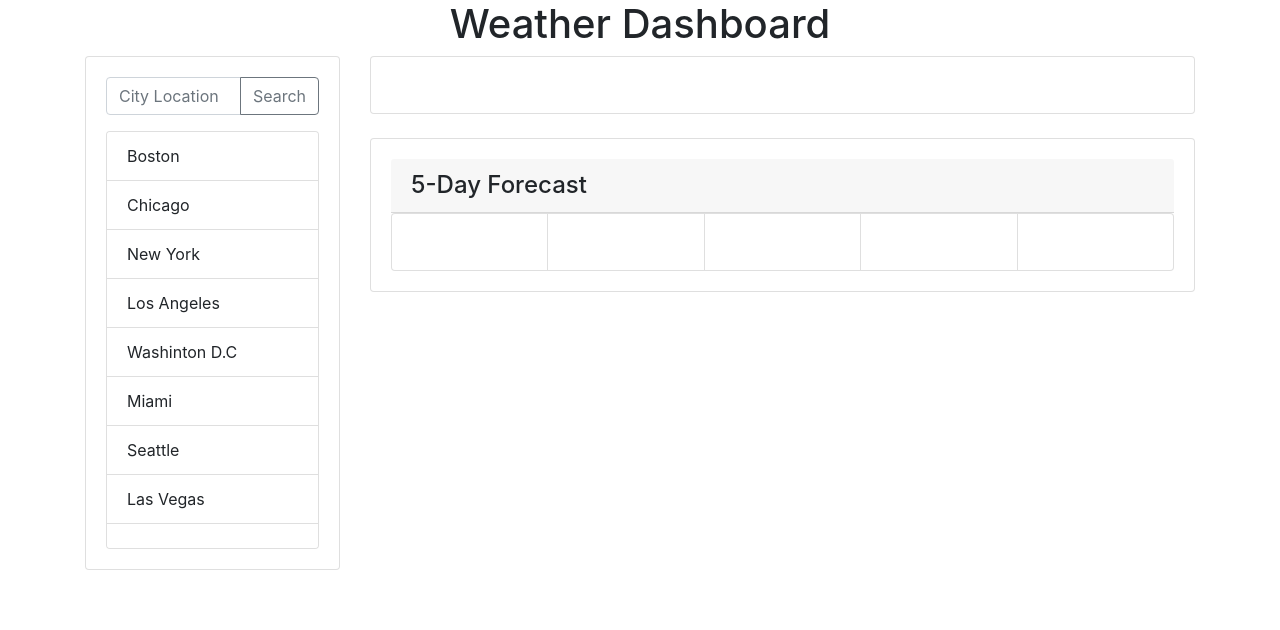
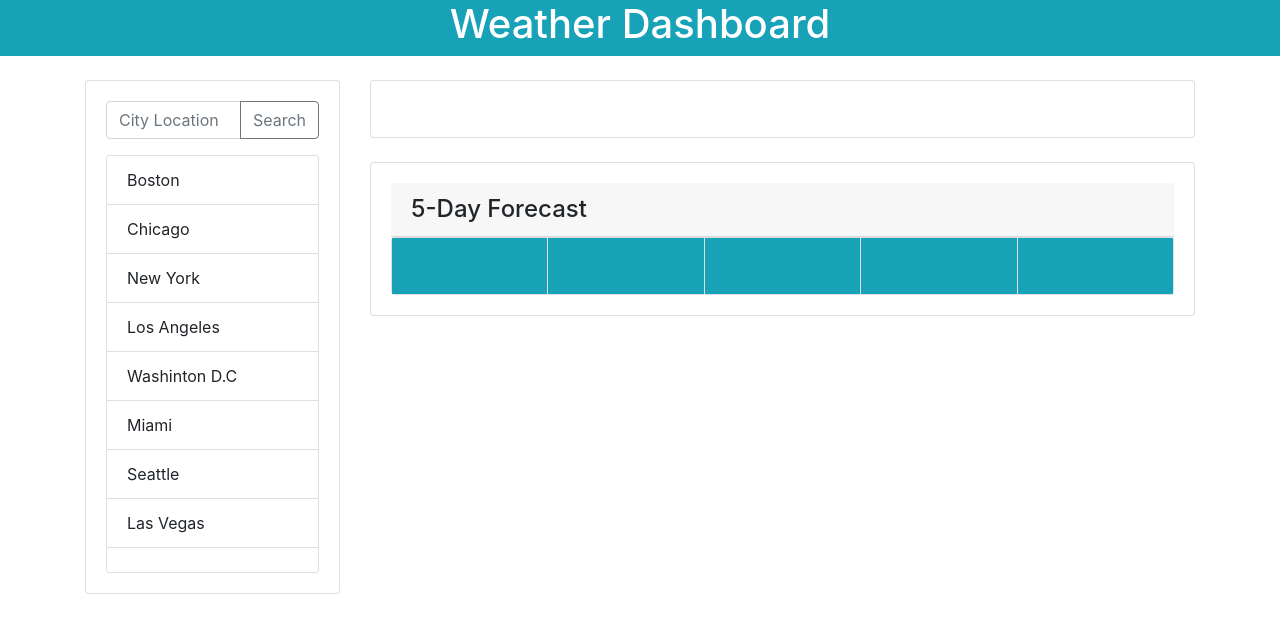
Before and after one commit to 7-Spades/AU-Homework-6, a plain HTML site: page index.html in a window 1280 px wide. Drawn offline with nearby package versions, Linux system fonts and the light colour scheme; no server answers.

Commit message:
added more styles

```diff
--- a/index.html
+++ b/index.html
@@ -6,13 +6,14 @@
     <meta http-equiv="X-UA-Compatible" content="ie=edge">
     <link rel="stylesheet" href="https://stackpath.bootstrapcdn.com/bootstrap/4.4.1/css/bootstrap.min.css" integrity="sha384-Vkoo8x4CGsO3+Hhxv8T/Q5PaXtkKtu6ug5TOeNV6gBiFeWPGFN9MuhOf23Q9Ifjh" crossorigin="anonymous">
     <script src="https://code.jquery.com/jquery-3.4.1.min.js"></script>
+    <script src="https://cdnjs.cloudflare.com/ajax/libs/moment.js/2.24.0/moment.js"></script>
     <title>Weather Dashboard</title>
 </head>
 <body>
     <header>
-        <div class="container">
+        <div class="container-fluid">
             <div class="row text-center">
-                <div class="col">
+                <div class="col-sm mb-4 bg-info text-white">
                     <h1>Weather Dashboard</h1>
                 </div>
             </div>
@@ -21,8 +22,8 @@
 
 <div class="container">
     <div class="row">
-        <div class="col-sm-3">
-            <div class="card">
+        <div class="col-sm-12 col-md-12 col-lg-3">
+            <div class="card mb-4">
                 <div class="card-body">
                     <div class="input-group mb-3">
                         <input type="text" class="form-control" id="searcher" placeholder="City Location" aria-label="City Location" aria-describedby="City Location">
@@ -45,7 +46,7 @@
                 </div>
             </div>
         </div>
-        <div class="col-sm">
+        <div class="col-sm col-md col-lg">
             <div class="card mb-4">
                 <div class="card-body">
                     <h3 class="card-title" id="city"></h3>
@@ -60,35 +61,35 @@
                         <h4 class="card-header">5-Day Forecast</h4>
                         <div class="card-group">
                             <div class="card">
-                              <div class="card-body">
+                              <div class="card-body bg-info text-white">
                                 <h6 class="card-title" id="date00"></h6>
                                 <p class="card-text" id="temp00"></p>
                                 <p class="card-text" id="humid00"></p>
                               </div>
                             </div>
                             <div class="card">
-                              <div class="card-body">
+                              <div class="card-body bg-info text-white">
                                 <h6 class="card-title" id="date01"></h6>
                                 <p class="card-text" id="temp01"></p>
                                 <p class="card-text" id="humid01"></p>
                               </div>
                             </div>
                             <div class="card">
-                              <div class="card-body">
+                              <div class="card-body bg-info text-white">
                                 <h6 class="card-title" id="date02"></h6>
                                 <p class="card-text" id="temp02"></p>
                                 <p class="card-text" id="humid02"></p>
                               </div>
                             </div>
                             <div class="card">
-                                <div class="card-body">
+                                <div class="card-body bg-info text-white">
                                   <h6 class="card-title" id="date03"></h6>
                                   <p class="card-text" id="temp03"></p>
                                   <p class="card-text" id="humid03"></p>
                                 </div>
                               </div>
                               <div class="card">
-                                <div class="card-body">
+                                <div class="card-body bg-info text-white">
                                   <h6 class="card-title" id="date04"></h6>
                                   <p class="card-text" id="temp04"></p>
                                   <p class="card-text" id="humid04"></p>
```
